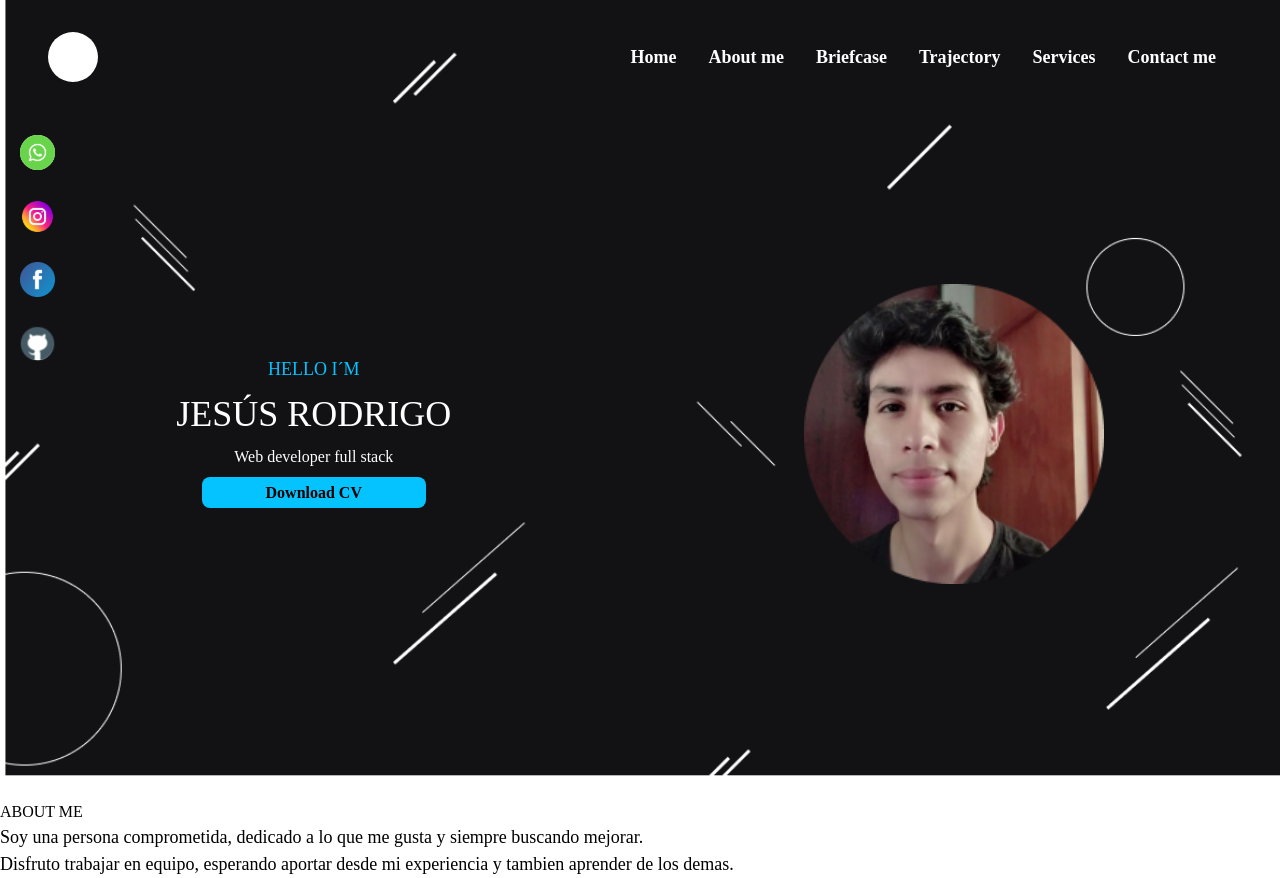
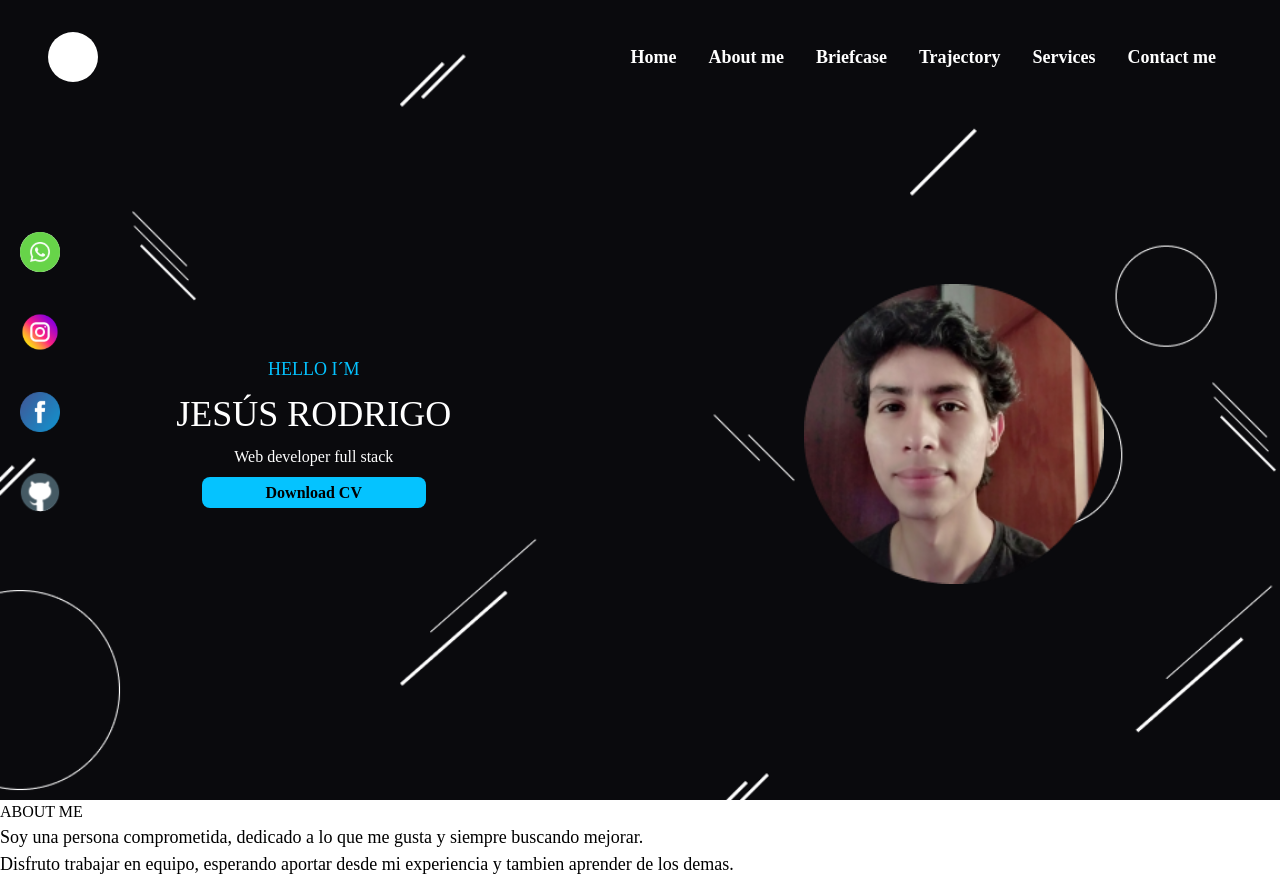
Before and after one commit to jesusrpd/jesusrodrigo, a Next.js app: page / in a window 1280 px wide. Built offline with nearby package versions, Linux system fonts and the light colour scheme.

Commit message:
fracture components Home and About me

```diff
--- /dev/null
+++ b/components/AboutMe.jsx
@@ -0,0 +1,17 @@
+export default function AboutMe(){
+  return(
+    <main>
+      <div>
+        <h2>ABOUT ME</h2>
+        <p>Soy una persona comprometida, dedicado a lo que me gusta y siempre buscando mejorar.</p>
+        <p>Disfruto trabajar en equipo, esperando aportar desde mi experiencia y tambien aprender de los demas.</p>
+      </div>
+      <div>
+        <div></div>
+        <div></div>
+        <div></div>
+        <div></div>
+      </div>
+    </main>
+  )
+}
--- /dev/null
+++ b/components/Home.jsx
@@ -0,0 +1,42 @@
+import Image from 'next/image'
+
+export default function Home (){
+  return(
+    <header className='bg-home w-full h-screen'>
+      <nav className='nav'>
+        <Image src="/icons/logo.svg" alt="" width={50} height={50} />
+        <ul className='nav-links'>
+          <li><a className='nav-link text-white' href='#'>Home</a></li>
+          <li><a className='nav-link text-white' href='#'>About me</a></li>
+          <li><a className='nav-link text-white' href='#'>Briefcase</a></li>
+          <li><a className='nav-link text-white' href='#'>Trajectory</a></li>
+          <li><a className='nav-link text-white' href='#'>Services</a></li>
+          <li><a className='nav-link text-white' href='#'>Contact me</a></li>
+        </ul>
+      </nav>
+      <div className='icons-container fixed left-5 top-1/4'>
+        <a>
+          <Image src="/icons/whatsapp.svg" alt='icon whatsapp' width={40} height={40}/>
+        </a>
+        <a>
+          <Image src="/icons/instagram.svg" alt='icon instagram' width={40} height={40}/>
+        </a>
+        <a>
+          <Image src="/icons/facebook.svg" alt='icon facebook' width={40} height={40}/>
+        </a>
+        <a>
+          <Image src="/icons/github.svg" alt='icon github' width={40} height={40}/>
+        </a>
+      </div>
+      <div className='flex w-full justify-around h-4/5 items-center'>
+        <div className='text-center'>
+          <p className='text-blue my-1'>HELLO I´M</p>
+          <h1 className='text-white my-1'>JESÚS RODRIGO</h1>
+          <span className='text-white mt-1 mb-4'>Web developer full stack</span>
+          <button className='bg-blue btn-blue'>Download CV</button>
+        </div>
+        <Image src="/img/perfil.png" width={300} height={300} alt="imagen de mi perfil"/>
+      </div>
+    </header>
+  )
+}
--- a/pages/index.js
+++ b/pages/index.js
@@ -1,57 +1,11 @@
-import Image from 'next/image'
+import AboutMe from '../components/AboutMe'
+import Home from '../components/Home'
 
-export default function Home() {
+export default function Loanding() {
   return (
     <>
-      <header className='bg-home w-screen h-screen'>
-        <nav className='nav'>
-          <Image src="/icons/logo.svg" alt="" width={50} height={50} />
-          <ul className='nav-links'>
-            <li><a className='nav-link text-white' href='#'>Home</a></li>
-            <li><a className='nav-link text-white' href='#'>About me</a></li>
-            <li><a className='nav-link text-white' href='#'>Briefcase</a></li>
-            <li><a className='nav-link text-white' href='#'>Trajectory</a></li>
-            <li><a className='nav-link text-white' href='#'>Services</a></li>
-            <li><a className='nav-link text-white' href='#'>Contact me</a></li>
-          </ul>
-        </nav>
-        <div className='icons-container fixed left-5'>
-          <a>
-            <Image src="/icons/whatsapp.svg" alt='icon whatsapp' width={35} height={35}/>
-          </a>
-          <a>
-            <Image src="/icons/instagram.svg" alt='icon instagram' width={35} height={35}/>
-          </a>
-          <a>
-            <Image src="/icons/facebook.svg" alt='icon facebook' width={35} height={35}/>
-          </a>
-          <a>
-            <Image src="/icons/github.svg" alt='icon github' width={35} height={35}/>
-          </a>
-        </div>
-        <div className='flex w-screen justify-around h-4/5 items-center'>
-          <div className='text-center'>
-            <p className='text-blue my-1'>HELLO I´M</p>
-            <h1 className='text-white my-1'>JESÚS RODRIGO</h1>
-            <span className='text-white mt-1 mb-4'>Web developer full stack</span>
-            <button className='bg-blue btn-blue'>Download CV</button>
-          </div>
-          <Image src="/img/perfil.png" width={300} height={300} alt="imagen de mi perfil"/>
-        </div>
-      </header>
-      <main>
-        <div>
-          <h2>ABOUT ME</h2>
-          <p>Soy una persona comprometida, dedicado a lo que me gusta y siempre buscando mejorar.</p>
-          <p>Disfruto trabajar en equipo, esperando aportar desde mi experiencia y tambien aprender de los demas.</p>
-        </div>
-        <div>
-          <div></div>
-          <div></div>
-          <div></div>
-          <div></div>
-        </div>
-      </main>
+      <Home/>
+      <AboutMe/>
     </>
   )
 }
--- a/styles/css/style.css
+++ b/styles/css/style.css
@@ -77,7 +77,7 @@ a {
 }
 .icons-container a {
   display: block;
-  margin: 1.3rem 0;
+  margin: 2rem 0;
 }
 
 .bg-home {
--- a/styles/scss/components/_icons.scss
+++ b/styles/scss/components/_icons.scss
@@ -4,7 +4,7 @@
 
     a{
       display: block;
-      margin: 1.3rem 0;
+      margin: 2rem 0;
     }
   }
 }
```
Also changed, not shown: public/backgrounds/home.png.
